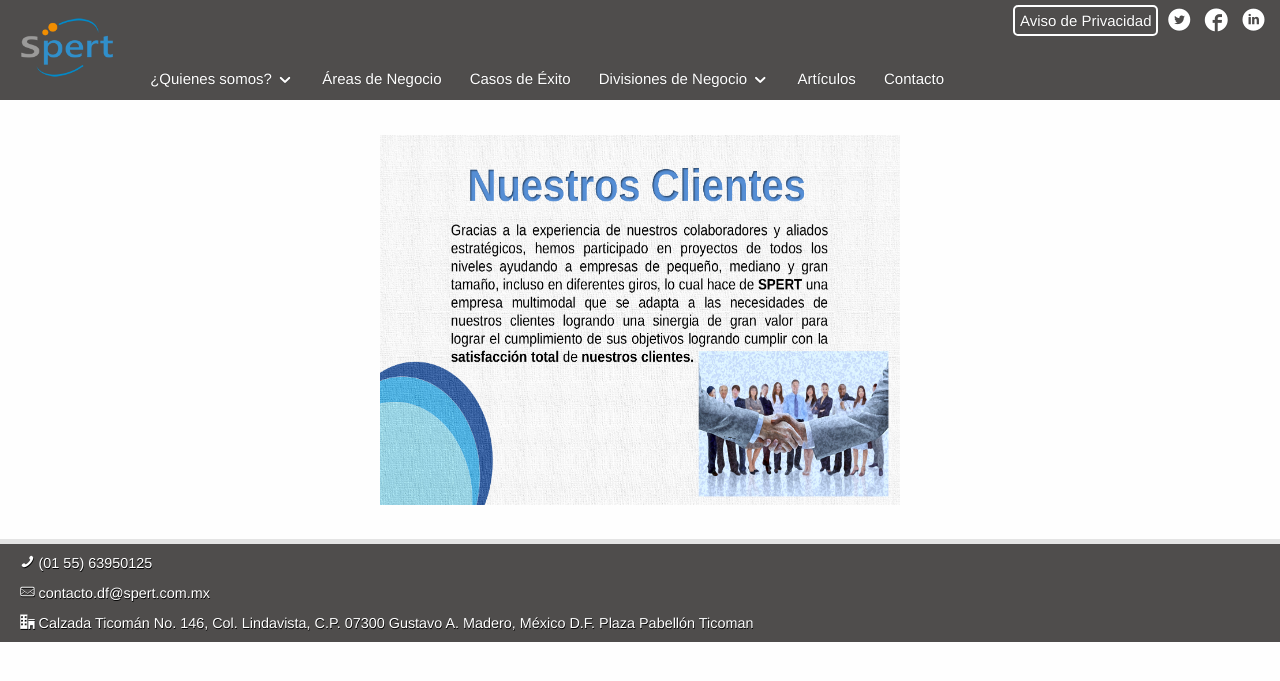
After one commit to Aszacx/spert, a PHP site: page /clientes in a window 1280 px wide. The commit adds this page. Shown: the top 681 px of the page. Run offline with PHP 8.4, Linux system fonts and the light colour scheme.

Commit message:
Modificación 26/05/15 07:10

```diff
--- /dev/null
+++ b/controllers/clientes.php
@@ -0,0 +1,4 @@
+<?php
+
+	$titulo = 'SPERT | Nuestros Clientes ';
+    view('clientes', compact('titulo'));
--- /dev/null
+++ b/controllers/exito.php
@@ -0,0 +1,4 @@
+<?php
+
+    $titulo = 'SPERT | Casos de Éxito ';
+    view('exito', compact('titulo'));
--- /dev/null
+++ b/estilo/clientes.css
@@ -0,0 +1,18 @@
+.section{
+	background: none;
+	margin-top: 20px;
+	max-width: 100%;
+	overflow: hidden;
+	padding: 15px;
+	position: relative;
+	width: 75%;
+	margin: 0 auto;
+}
+.contenedor{
+	align: center;
+	position: relative;
+}
+.map form{
+	margin: auto;
+	padding: 10px;
+}
--- a/estilo/contact.css
+++ b/estilo/contact.css
@@ -17,7 +17,6 @@
 	position: relative;
 }
 .forma{
-	align: center;
 	float: right;
 	position: relative;
 }
@@ -30,16 +29,15 @@
 	padding: 10px;
 }
 .forma form input{
-	border-radius: 3px;
+	border-radius: 2px;
 	max-width: 100%;
 	padding: 5px;
 	text-align: center;
-	box-shadow: none;
 }
 .forma form textarea{
 	border-radius: 3px;
 	max-width: 100%;
-	padding: 5px;
+	padding: 3px;
 	resize: none;
 	text-align: center;
 }
@@ -50,7 +48,7 @@
 .forma form .btn{
 	color: white;
 	font-size: 13px;
-	float: left;
+	float: right;
 	padding: 8px;
 	background: gray;
 	border: none;
--- a/estilo/estilos.css
+++ b/estilo/estilos.css
@@ -2,6 +2,7 @@
 @import url("aviso.css");
 @import url("servicios.css");
 @import url("nosotros.css");
+@import url("clientes.css");
 @import url("windows.css");
 * {
   padding: 0;
--- a/estilo/nosotros.css
+++ b/estilo/nosotros.css
@@ -1,25 +1,60 @@
-.forma .desliza{
+.section{
+	background: none;
+	margin-top: 20px;
+	max-width: 100%;
+	overflow: hidden;
+	padding: 15px;
 	position: relative;
+	width: 75%;
+	margin: 0 auto;
+}
+.section form iframe{
+	max-width: 100%;
+}
+.map{
+	align: center;
+	float: left;
+	position: relative;
+}
+.forma{
+	align: center;
+	float: right;
+	position: relative;
+}
+.forma form{
+	width: 100%;
+	max-width: 100%;
+}
+.map form, .forma form{
+	margin: auto;
+	padding: 10px;
+}
+.forma form input{
+	border-radius: 2px;
+	max-width: 100%;
+	padding: 5px;
+	text-align: center;
+}
+.forma form textarea{
+	border-radius: 3px;
+	max-width: 100%;
+	padding: 3px;
+	resize: none;
+	text-align: center;
+}
+.forma form label{
+	font-weight: bold;
+	font-size: 12px;
+}
+.forma form .btn{
+	color: white;
+	font-size: 13px;
+	float: right;
 	padding: 8px;
-	width: 1050px;
-	margin: auto;
-	overflow: hidden;
+	background: gray;
+	border: none;
+	border-radius: 3px;
 }
-.forma .desliza h5{
-	margin: 0;
-	padding: 2px;
+.forma form .btn:hover{
+	background: black;
 }
-.forma .desliza .section{
-	border-bottom: 1px solid #808080;
-	padding: 0 1em;
-	margin-bottom: .5em;
-	background: #fff;
-	border-radius:  10px;
-	box-shadow: 1px 1px 3px #5F9EA0;
-}
-.forma .desliza h5 + div{
-	display: none;
-}
-.forma .desliza :target h5 + div{
-	display: block;
-}
--- a/include/sky.inc
+++ b/include/sky.inc
@@ -36,14 +36,14 @@
 				<li class="home"><a href="./">Inicio</a></li>
 				<li class="submenu"><a href="nosotros">¿Quienes somos? <span class="icon-arrow-down4"></span></a>
 					<ul class="children childuno">
-						<li><a href="#"><span class="icon-arrow-right3"></span>Misión | Visión</a></li>
-						<li><a href="#"><span class="icon-arrow-right3"></span>Nuestros Clientes</a></li>
+						<li><a href="nosotros"><span class="icon-arrow-right3"></span>Misión | Visión</a></li>
+						<li><a href="clientes"><span class="icon-arrow-right3"></span>Nuestros Clientes</a></li>
 					</ul>
 				</li>
 				<li class="submenu">
 					<a href="servicios">Áreas de Negocio</a></li>
-				<li><a href="">Casos de Éxito</a></li>
-				<li class="submenu"><a href="#">Divisiones de Negocio <span class="icon-arrow-down4"></span></a>
+				<li><a href="exito">Casos de Éxito</a></li>
+				<li class="submenu"><a href="">Divisiones de Negocio <span class="icon-arrow-down4"></span></a>
 					<ul class="children childuno">
 						<li><a href="http://spazzio.spert.com.mx" target="_blank"><span class="icon-arrow-right3"></span>SPAZZIO Coworking</a></li>
 						<li><a href="#"><span class="icon-arrow-right3"></span>JB67 S.A. de C.V.</a></li>
--- /dev/null
+++ b/views/clientes.tpl.php
@@ -0,0 +1,7 @@
+<div class="section" align="center">
+	<div class="contenedor">
+		<form>
+			<img src="./images/Clientes.png" width="520" height="370" />
+		</form>
+	</div>
+</div>
--- a/views/nosotros.tpl.php
+++ b/views/nosotros.tpl.php
@@ -1,9 +1,10 @@
 <div class="section" align="center">
 	<div class="map">
 		<form>
-			<img src="" width="520" height="335" />
+			<img src="./images/Misión.png" width="520" height="335" />
 		</form>
 	</div>
 	<div class="forma">
+		<img src="./images/Visión.png" width="520" height="335" />
 	</div>
 </div>
```
Also changed, not shown: images/Clientes.png (added), images/Misión.png (added), images/Visión.png (added), views/exito.tpl.php (added).
